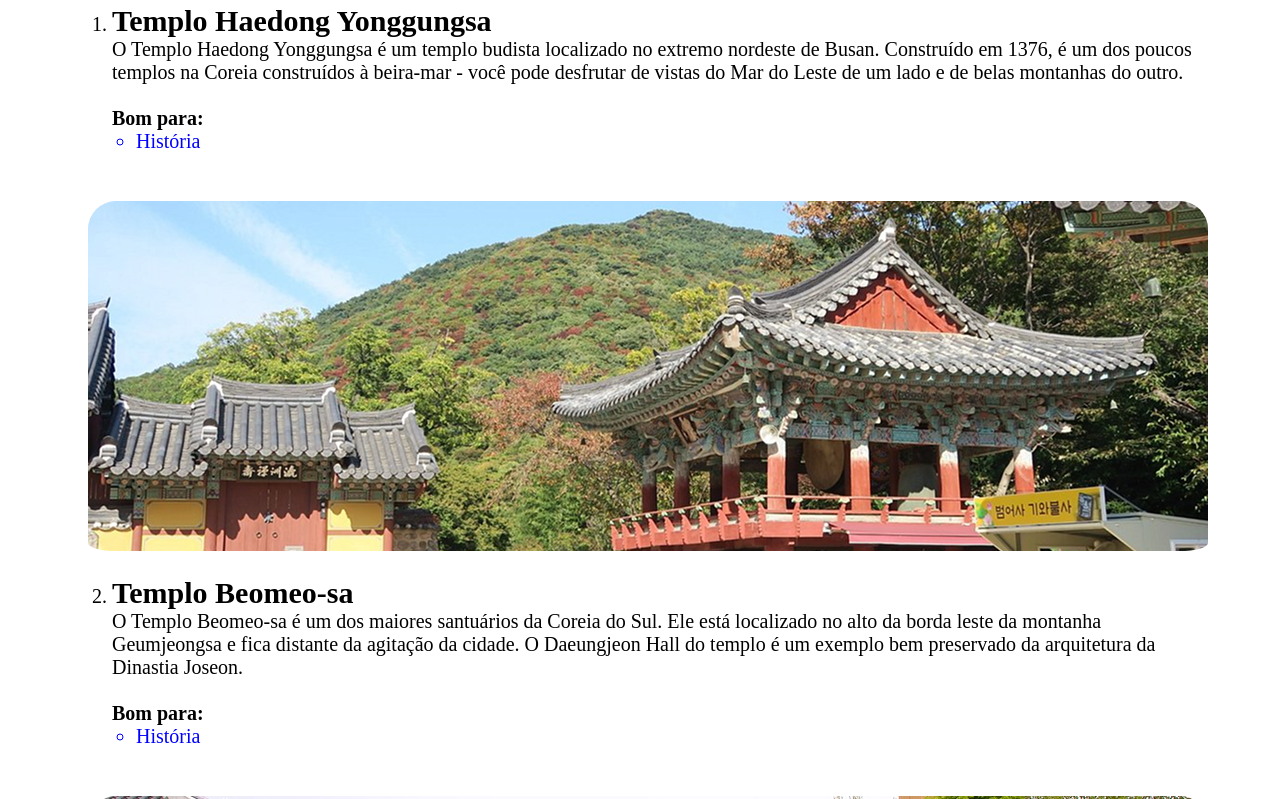
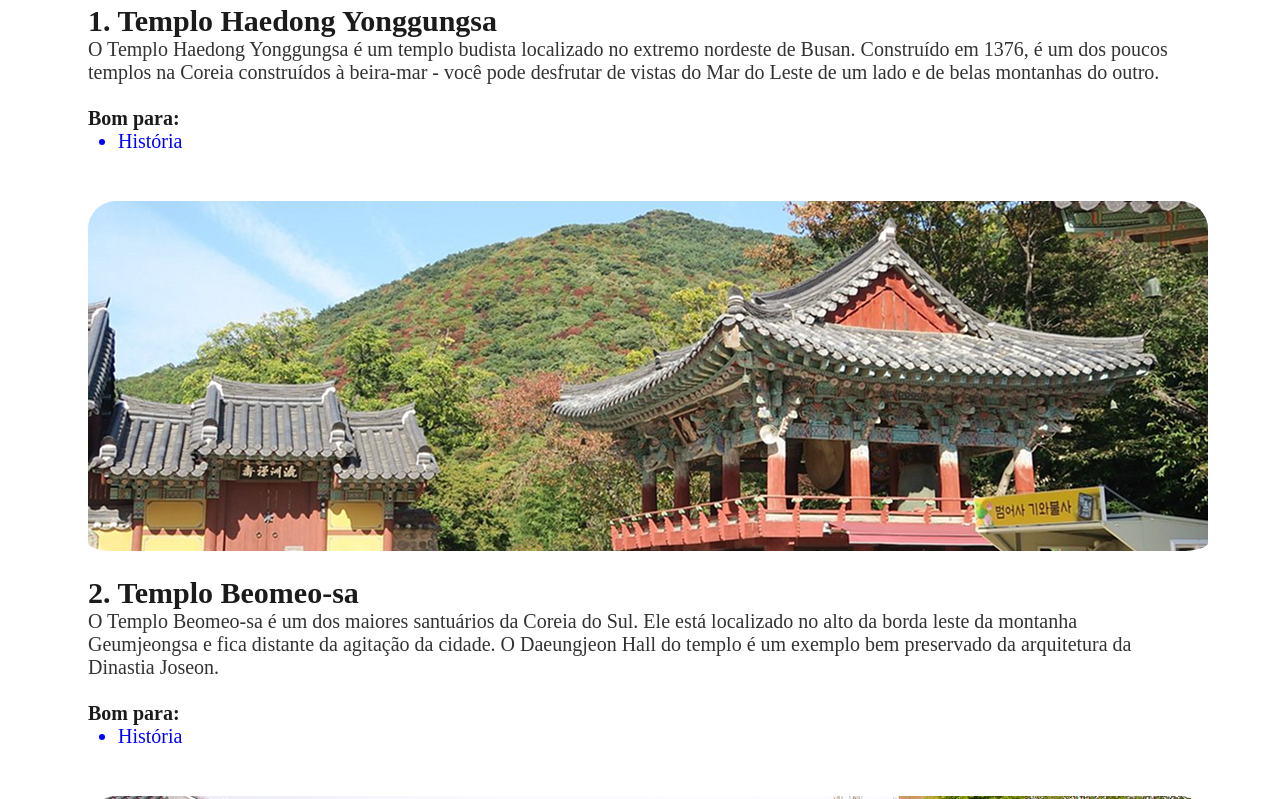
Before and after one commit to Raphael-Steimvacher/Pagina-de-Turismo, a plain HTML site: page index.html in a window 1280 px wide. Shown: the part 1679-2478 px from the top of the page. Drawn offline with Linux system fonts and the light colour scheme; a web font is replaced by a local one.

Commit message:
Formatação de texto

```diff
--- a/index.html
+++ b/index.html
@@ -1,10 +1,13 @@
 <!DOCTYPE html>
 <html lang="pt-br">
 <head>
+  <link rel="preconnect" href="https://fonts.googleapis.com">
+    <link rel="preconnect" href="https://fonts.gstatic.com" crossorigin>
   <meta charset="UTF-8">
   <meta name="viewport" content="width=device-width, initial-scale=1.0">
   <title>Local Turístico</title>
   <link rel="stylesheet" href="style.css">
+  <link href="https://fonts.googleapis.com/css2?family=Alice&display=swap" rel="stylesheet">
 </head>
 <body>
   <div id="page">
@@ -25,10 +28,10 @@
         Os santuários budistas que pontilham a costa e as montanhas de Busan têm uma arquitetura impressionante que irá encantar os fotógrafos.
       </p>
     </div>
-    <ol>
+    <div>
       <img src="./assets/Templo haedong yongg.jpg" alt="Imagem do templo Haedong yonggunsa" id="secoundImage">
-      <li class="list">
-        <h2>Templo Haedong Yonggungsa</h2>
+      <div class="list">
+        <h2>1. Templo Haedong Yonggungsa</h2>
         <p>
           O Templo Haedong Yonggungsa é um templo budista localizado no extremo nordeste de Busan. Construído em 1376, é um dos poucos templos na Coreia construídos à beira-mar - você pode desfrutar de vistas do Mar do Leste de um lado e de belas montanhas do outro.
         </p>
@@ -39,10 +42,10 @@
             <li class="history">História</li>
           </section>
           </ul>
-      </li>
+      </div>
        <img src="./assets/Templo Beomeo-sa.jpg" alt="Imagem do Templo Beomeo-sa" id="threeImage">
-      <li class="list">
-        <h2>Templo Beomeo-sa</h2>
+      <div class="list">
+        <h2>2. Templo Beomeo-sa</h2>
         <p>
           O Templo Beomeo-sa é um dos maiores santuários da Coreia do Sul. Ele está localizado no alto da borda leste da montanha Geumjeongsa e fica distante da agitação da cidade. O Daeungjeon Hall do templo é um exemplo bem preservado da arquitetura da Dinastia Joseon.
         </p>
@@ -53,10 +56,10 @@
               <li class="history">História</li>
             </section>
           </ul>
-      </li>
+      </div>
       <img src="./assets/Parque Youngdusan.jpg" alt="Imagem do parque Youngdusan" id="fourImage">
-      <li class="list">
-        <h2>Parque Yongdusan</h2>
+      <div class="list">
+        <h2>3. Parque Yongdusan</h2>
         <p>
           O Parque Yongdusan, localizado no centro de Busan, abriga alguns dos monumentos mais importantes da cidade. Você pode ver vistas espetaculares do topo da Torre Busan, de 120 metros de altura. O parque tem 2 museus – confira os instrumentos musicais tradicionais no Museum of World Folk Instruments e mais de 80 veleiros coreanos no Exhibition Hall of World Model Boats.
         </p>
@@ -69,8 +72,8 @@
             <li class="budget">Orçamento</li>
           </section>
         </ul>
-      </li>
-    </ol>
+      </div>
+    </div>
     <p id="baseboard">
       O Parque Yongdusan, localizado no centro de Busan, abriga alguns dos monumentos mais importantes da cidade. Você pode ver vistas espetaculares do topo da Torre Busan, de 120 metros de altura. O parque tem 2 museus – confira os instrumentos musicais tradicionais no Museum of World Folk Instruments e mais de 80 veleiros coreanos no Exhibition Hall of World Model Boats.
     </p>
--- a/style.css
+++ b/style.css
@@ -1,6 +1,7 @@
 *{
   margin: 0;
   padding: 0;
+   font-family: "Alice", serif;
 }
 
 #firstImage{
@@ -23,14 +24,23 @@
 #headerList{
   padding-top: 64px;
   padding-bottom: 64px;
+  color: #333333;
+}
+
+h2{
+  color: #1B1B1B;
+}
+
+h4{
+  color: #1B1B1B;
 }
 
 .list{
-  margin-left: 24px;
+  color: #333333;
 }
 
 .history, .couples, .family, .budget{
-  margin-left: 24px;
+  margin-left: 30px;
 }
 
 .history{
@@ -51,6 +61,7 @@
 
 #baseboard{
   text-align: center;
+  color: #333333;
 }
 
 .header{
```
